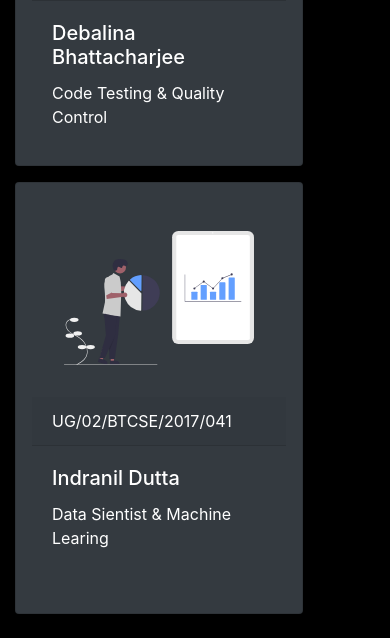
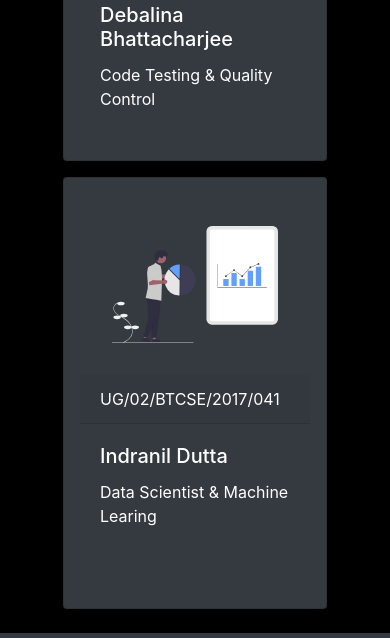
Before and after one commit to Saurja/Covid-19_Disease_Diagnosis, a Flask app: page /about in a window 390 px wide. Shown: the part 939-1577 px from the top of the page. Run offline with Flask 2, Linux system fonts and the light colour scheme; some libraries are stand-ins or nearby versions.

Commit message:
Bug fixes

```diff
--- a/templates/about.html
+++ b/templates/about.html
@@ -1,11 +1,11 @@
 {% extends "import.html" %} {% block content %}
 
 <div class="container mt-5 mb-2">
-    <div class="alert alert-primary" role="alert">
+    <div class="alert alert-primary mx-5 mt-5" role="alert">
         <center><h3>Our Team</h3></center>
     </div>
     <div class="row mt-5">
-        <div class="col-sm">
+        <div class="col-sm mx-5">
             <div
                 class="card text-white bg-dark mb-3"
                 style="max-width: 18rem; padding: 1em; min-height: 27em"
@@ -23,7 +23,7 @@
                 </div>
             </div>
         </div>
-        <div class="col-sm">
+        <div class="col-sm mx-5">
             <div
                 class="card text-white bg-dark mb-3"
                 style="max-width: 18rem; padding: 1em; min-height: 27em"
@@ -41,7 +41,7 @@
                 </div>
             </div>
         </div>
-        <div class="col-sm">
+        <div class="col-sm mx-5">
             <div
                 class="card text-white bg-dark mb-3"
                 style="max-width: 18rem; padding: 1em; min-height: 27em"
@@ -55,7 +55,7 @@
                 <div class="card-header">UG/02/BTCSE/2017/041</div>
                 <div class="card-body">
                     <h5 class="card-title">Indranil Dutta</h5>
-                    <p class="card-text">Data Sientist & Machine Learing</p>
+                    <p class="card-text">Data Scientist & Machine Learing</p>
                 </div>
             </div>
         </div>
--- a/templates/chart.html
+++ b/templates/chart.html
@@ -22,7 +22,7 @@
             <strong>{{ total }}</strong>
         </center>
     </div>
-    <canvas id="myChart"></canvas>
+    <canvas id="myChart" width="100vw" height="auto" class="my-5"></canvas>
 </div>
 
 <script>
@@ -43,14 +43,16 @@
                     backgroundColor: ['rgba(54, 162, 235, 0.2)'],
                     borderColor: ['rgba(54, 162, 235, 1)'],
                     borderWidth: 1,
+                    skipNull: true,
                 },
             ],
         },
         options: {
             responsive: true,
+            indexAxis: 'y',
             scales: {
 
-                y: {
+                x: {
                     beginAtZero: true,
                 },
             },
--- a/templates/index.html
+++ b/templates/index.html
@@ -2,7 +2,7 @@
 {% block content %}
 
 <center>
-    <div class="container mt-3">
+    <div class="container mt-5">
         <br>
     <h3>Select a X-Ray image to get started...</h2>
 
```
Also changed, not shown: locationHistory.db.
